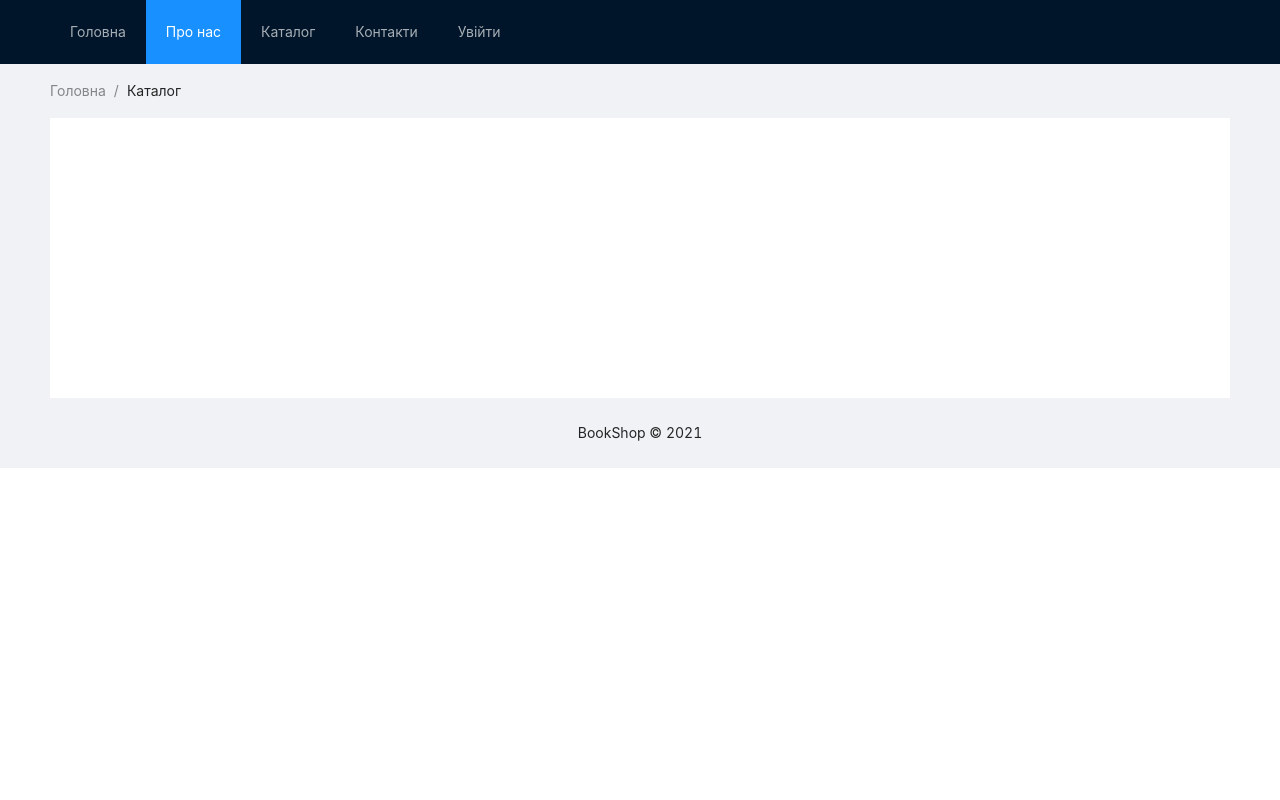
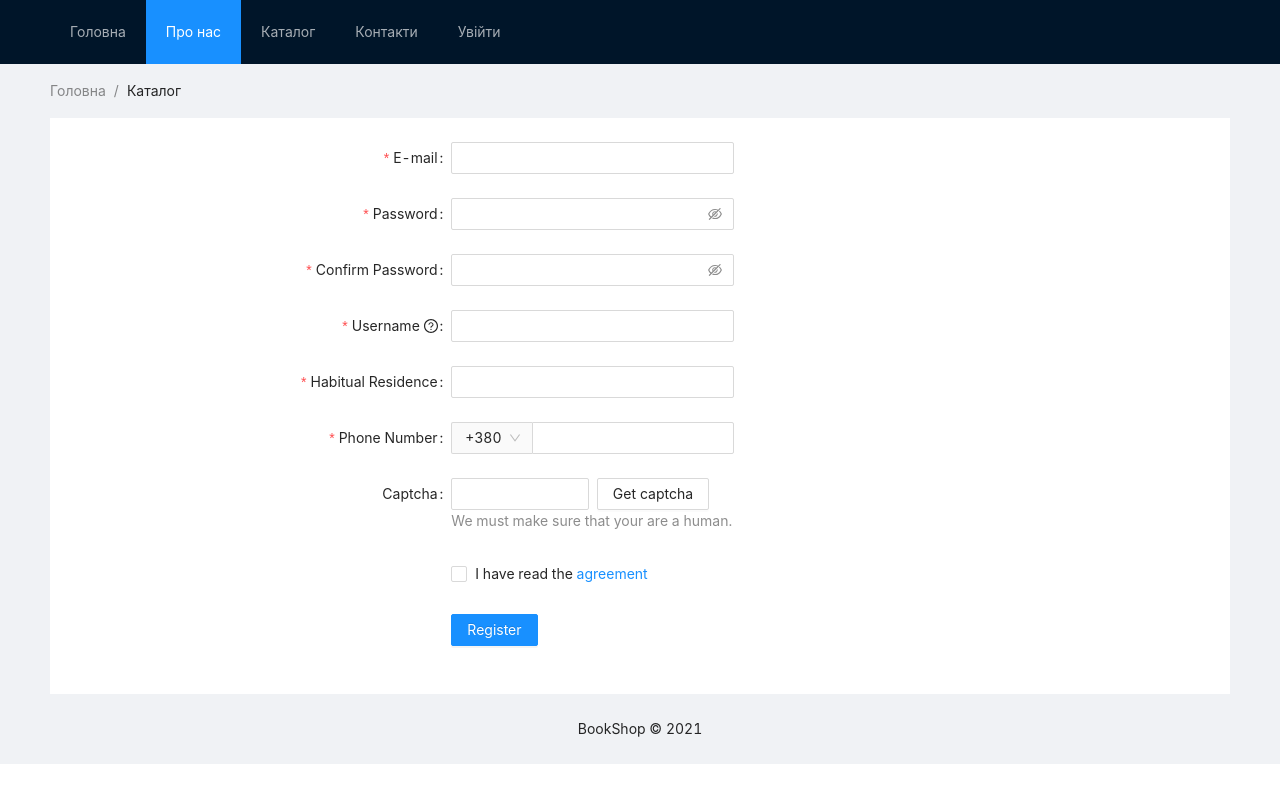
Before and after one commit to laurence543/BookShop-Remake, a React (Create React App) app in the folder frontend/: page /access/signup in a window 1280 px wide. Built offline with nearby package versions, Linux system fonts and the light colour scheme.

Commit message:
Made changes for Django+React auth integration

```diff
--- a/frontend/src/containers/AccessContainer/Login.js
+++ b/frontend/src/containers/AccessContainer/Login.js
@@ -1,6 +1,5 @@
 import React from 'react';
 import {Form, Input, Button, Checkbox, Spin} from 'antd';
-import Icon from '@ant-design/icons';
 import {connect} from 'react-redux';
 import {NavLink} from 'react-router-dom';
 import * as actions from '../../store/actions/auth';
@@ -63,7 +62,7 @@ class LoginForm extends React.Component {
                     </Button>
                     <span> or</span>
                     <NavLink
-                        to='/signup/'> Sign Up
+                        to='/access/signup/'> Sign Up
                     </NavLink>
                 </Form.Item>
             </Form>
--- a/frontend/src/containers/AccessContainer/Signup.js
+++ b/frontend/src/containers/AccessContainer/Signup.js
@@ -139,10 +139,10 @@ class RegistrationForm extends React.Component {
                 </Form.Item>
 
                 <Form.Item
-                    name="nickname"
+                    name="username"
                     label={
                         <span>
-                        Nickname&nbsp;
+                        Username&nbsp;
                             <Tooltip title="What do you want others to call you?">
                             <QuestionCircleOutlined/>
                         </Tooltip>
--- a/frontend/src/containers/Layout.js
+++ b/frontend/src/containers/Layout.js
@@ -1,6 +1,6 @@
 import React from 'react';
 import {Layout, Menu, Breadcrumb} from 'antd';
-import {Link} from 'react-router-dom';
+import {Link, withRouter} from 'react-router-dom';
 import * as actions from '../store/actions/auth';
 import {connect} from "react-redux";
 
@@ -31,13 +31,13 @@ class CustomLayout extends React.Component {
                             <Link to="/contacts">Контакти</Link>
                         </Menu.Item>
                         {
-                            this.props.isAuthentificated ?
+                            this.props.isAuthenticated ?
                                 <Menu.Item key="5" onClick={this.props.logout}>
                                     Вийти
                                 </Menu.Item>
                                 :
                                 <Menu.Item key="5">
-                                    <Link to="/login">Увійти</Link>
+                                    <Link to="/access/login">Увійти</Link>
                                 </Menu.Item>
                         }
                     </Menu>
@@ -65,4 +65,4 @@ const mapDispatchToProps = dispatch => {
     }
 }
 
-export default connect(null, mapDispatchToProps)(CustomLayout);
+export default withRouter(connect(null, mapDispatchToProps)(CustomLayout));
--- a/frontend/src/routes.js
+++ b/frontend/src/routes.js
@@ -15,8 +15,8 @@ const BaseRouter = () => (
         <Route exact path="/contacts/" component={Contacts}/>
         <Route exact path="/books/" component={BookList}/>
         <Route exact path="/books/:bookID/" component={BookDetail}/>
-        <Route exact path="/login/" component={Login}/>
-        <Route exact path="/signup/" component={Signup}/>
+        <Route exact path="/access/login/" component={Login}/>
+        <Route exact path="/access/signup/" component={Signup}/>
     </div>
 );
 
--- a/frontend/src/store/actions/auth.js
+++ b/frontend/src/store/actions/auth.js
@@ -40,7 +40,7 @@ export const checkAuthTimeout = expirationTime => {
 export const authLogin = (username, password) => {
     return dispatch => {
         dispatch(authStart());
-        axios.post('http://127.0.0.1:8000/access/login/', {
+        axios.post('http://127.0.0.1:8000/rest-auth/login/', {
             username: username,
             password: password
         })
@@ -61,7 +61,7 @@ export const authLogin = (username, password) => {
 export const authSignup = (username, email, password1, password2) => {
     return dispatch => {
         dispatch(authStart());
-        axios.post('http://127.0.0.1:8000/access/registration/', {
+        axios.post('http://127.0.0.1:8000/rest-auth/registration/', {
             username: username,
             email: email,
             password1: password1,
```
